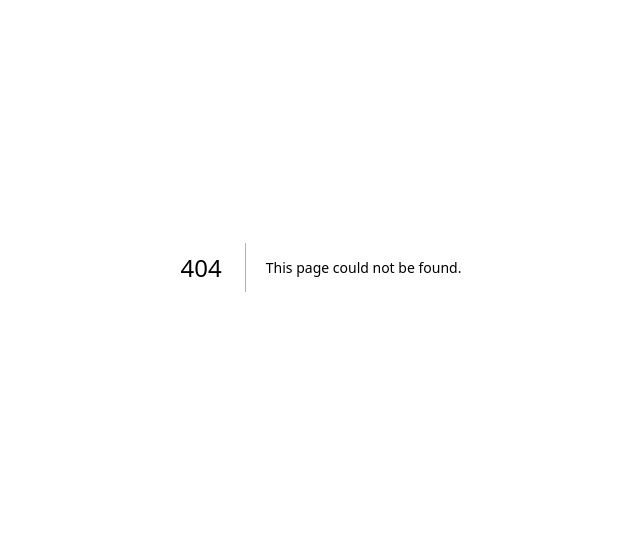
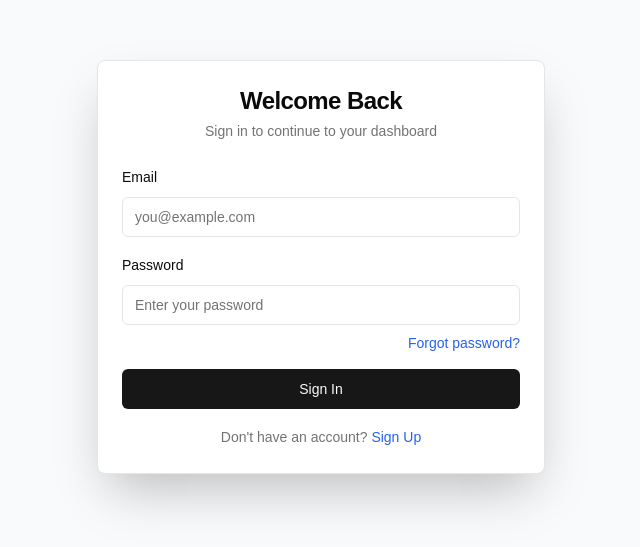
Before and after one commit to Ahmadalhomsi/syncronized-order-manager, a Next.js app: page /login in a window 1280 px wide. Before the commit this address had no page. Shown: the part 133-680 px from the top of the page, without its empty margins (319-959 px from the left). Built offline with nearby package versions, Linux system fonts and the light colour scheme.

Commit message:
Login Page

```diff
--- /dev/null
+++ b/app/login/page.js
@@ -0,0 +1,114 @@
+"use client"
+
+import React, { useState } from 'react';
+import {
+    Card,
+    CardContent,
+    CardDescription,
+    CardHeader,
+    CardTitle
+} from "@/components/ui/card";
+import { Button } from "@/components/ui/button";
+import { Input } from "@/components/ui/input";
+import { Label } from "@/components/ui/label";
+import { Separator } from "@/components/ui/separator";
+
+const LoginPage = () => {
+    const [email, setEmail] = useState('');
+    const [password, setPassword] = useState('');
+
+    const handleLogin = (e) => {
+        e.preventDefault();
+        // Implement login logic here
+        console.log('Login attempted', { email, password });
+    };
+
+    return (
+        <div className="flex min-h-screen items-center justify-center bg-gray-50 p-4">
+            <Card className="w-full max-w-md shadow-2xl">
+                <CardHeader className="space-y-1">
+                    <CardTitle className="text-2xl text-center">
+                        Welcome Back
+                    </CardTitle>
+                    <CardDescription className="text-center">
+                        Sign in to continue to your dashboard
+                    </CardDescription>
+                </CardHeader>
+                <CardContent>
+                    <form onSubmit={handleLogin} className="space-y-4">
+                        <div className="space-y-2">
+                            <Label htmlFor="email">Email</Label>
+                            <Input
+                                id="email"
+                                type="email"
+                                placeholder="you@example.com"
+                                value={email}
+                                onChange={(e) => setEmail(e.target.value)}
+                                required
+                            />
+                        </div>
+                        <div className="space-y-2">
+                            <Label htmlFor="password">Password</Label>
+                            <Input
+                                id="password"
+                                type="password"
+                                placeholder="Enter your password"
+                                value={password}
+                                onChange={(e) => setPassword(e.target.value)}
+                                required
+                            />
+                            <a
+                                href="/forgot-password"
+                                className="text-sm text-blue-600 hover:underline float-right"
+                            >
+                                Forgot password?
+                            </a>
+                        </div>
+                        <Button type="submit" className="w-full">
+                            Sign In
+                        </Button>
+
+                        {/* <div className="flex items-center my-4">
+                        <Separator className="flex-grow" />
+                        <span className="px-3 text-muted-foreground text-sm">
+                            OR
+                        </span>
+                        <Separator className="flex-grow" />
+                    </div> */}
+
+                        {/* <div className="grid grid-cols-2 gap-4">
+                        <Button
+                            variant="outline"
+                            className="w-full"
+                        >
+                            <GitHubLogoIcon className="mr-2" />
+                            GitHub
+                        </Button>
+                        <Button
+                            variant="outline"
+                            className="w-full"
+                        >
+                            <GoogleLogoIcon className="mr-2" />
+                            Google
+                        </Button>
+                    </div> */}
+
+                        <div className="text-center mt-4">
+                            <span className="text-sm text-muted-foreground">
+                                Don&apos;t have an account?{' '}
+                                <a
+                                    href="/signup"
+                                    className="text-blue-600 hover:underline"
+                                >
+                                    Sign Up
+                                </a>
+                            </span>
+                        </div>
+                    </form>
+                </CardContent>
+            </Card>
+        </div>
+    );
+};
+
+export default LoginPage;
--- /dev/null
+++ b/components/ui/checkbox.jsx
@@ -0,0 +1,24 @@
+"use client"
+
+import * as React from "react"
+import * as CheckboxPrimitive from "@radix-ui/react-checkbox"
+import { Check } from "lucide-react"
+
+import { cn } from "@/lib/utils"
+
+const Checkbox = React.forwardRef(({ className, ...props }, ref) => (
+  <CheckboxPrimitive.Root
+    ref={ref}
+    className={cn(
+      "peer h-4 w-4 shrink-0 rounded-sm border border-primary ring-offset-background focus-visible:outline-none focus-visible:ring-2 focus-visible:ring-ring focus-visible:ring-offset-2 disabled:cursor-not-allowed disabled:opacity-50 data-[state=checked]:bg-primary data-[state=checked]:text-primary-foreground",
+      className
+    )}
+    {...props}>
+    <CheckboxPrimitive.Indicator className={cn("flex items-center justify-center text-current")}>
+      <Check className="h-4 w-4" />
+    </CheckboxPrimitive.Indicator>
+  </CheckboxPrimitive.Root>
+))
+Checkbox.displayName = CheckboxPrimitive.Root.displayName
+
+export { Checkbox }
--- /dev/null
+++ b/components/ui/input.jsx
@@ -0,0 +1,19 @@
+import * as React from "react"
+
+import { cn } from "@/lib/utils"
+
+const Input = React.forwardRef(({ className, type, ...props }, ref) => {
+  return (
+    (<input
+      type={type}
+      className={cn(
+        "flex h-10 w-full rounded-md border border-input bg-background px-3 py-2 text-base ring-offset-background file:border-0 file:bg-transparent file:text-sm file:font-medium file:text-foreground placeholder:text-muted-foreground focus-visible:outline-none focus-visible:ring-2 focus-visible:ring-ring focus-visible:ring-offset-2 disabled:cursor-not-allowed disabled:opacity-50 md:text-sm",
+        className
+      )}
+      ref={ref}
+      {...props} />)
+  );
+})
+Input.displayName = "Input"
+
+export { Input }
--- /dev/null
+++ b/components/ui/label.jsx
@@ -0,0 +1,18 @@
+"use client"
+
+import * as React from "react"
+import * as LabelPrimitive from "@radix-ui/react-label"
+import { cva } from "class-variance-authority";
+
+import { cn } from "@/lib/utils"
+
+const labelVariants = cva(
+  "text-sm font-medium leading-none peer-disabled:cursor-not-allowed peer-disabled:opacity-70"
+)
+
+const Label = React.forwardRef(({ className, ...props }, ref) => (
+  <LabelPrimitive.Root ref={ref} className={cn(labelVariants(), className)} {...props} />
+))
+Label.displayName = LabelPrimitive.Root.displayName
+
+export { Label }
--- /dev/null
+++ b/components/ui/separator.jsx
@@ -0,0 +1,25 @@
+"use client"
+
+import * as React from "react"
+import * as SeparatorPrimitive from "@radix-ui/react-separator"
+
+import { cn } from "@/lib/utils"
+
+const Separator = React.forwardRef((
+  { className, orientation = "horizontal", decorative = true, ...props },
+  ref
+) => (
+  <SeparatorPrimitive.Root
+    ref={ref}
+    decorative={decorative}
+    orientation={orientation}
+    className={cn(
+      "shrink-0 bg-border",
+      orientation === "horizontal" ? "h-[1px] w-full" : "h-full w-[1px]",
+      className
+    )}
+    {...props} />
+))
+Separator.displayName = SeparatorPrimitive.Root.displayName
+
+export { Separator }
--- a/package.json
+++ b/package.json
@@ -9,6 +9,10 @@
     "lint": "next lint"
   },
   "dependencies": {
+    "@radix-ui/react-checkbox": "^1.1.3",
+    "@radix-ui/react-icons": "^1.3.2",
+    "@radix-ui/react-label": "^2.1.1",
+    "@radix-ui/react-separator": "^1.1.1",
     "@radix-ui/react-slot": "^1.1.1",
     "@radix-ui/react-tabs": "^1.1.2",
     "class-variance-authority": "^0.7.1",
```
Also changed, not shown: 1 other file (tests, documents, lock files or other folders).
